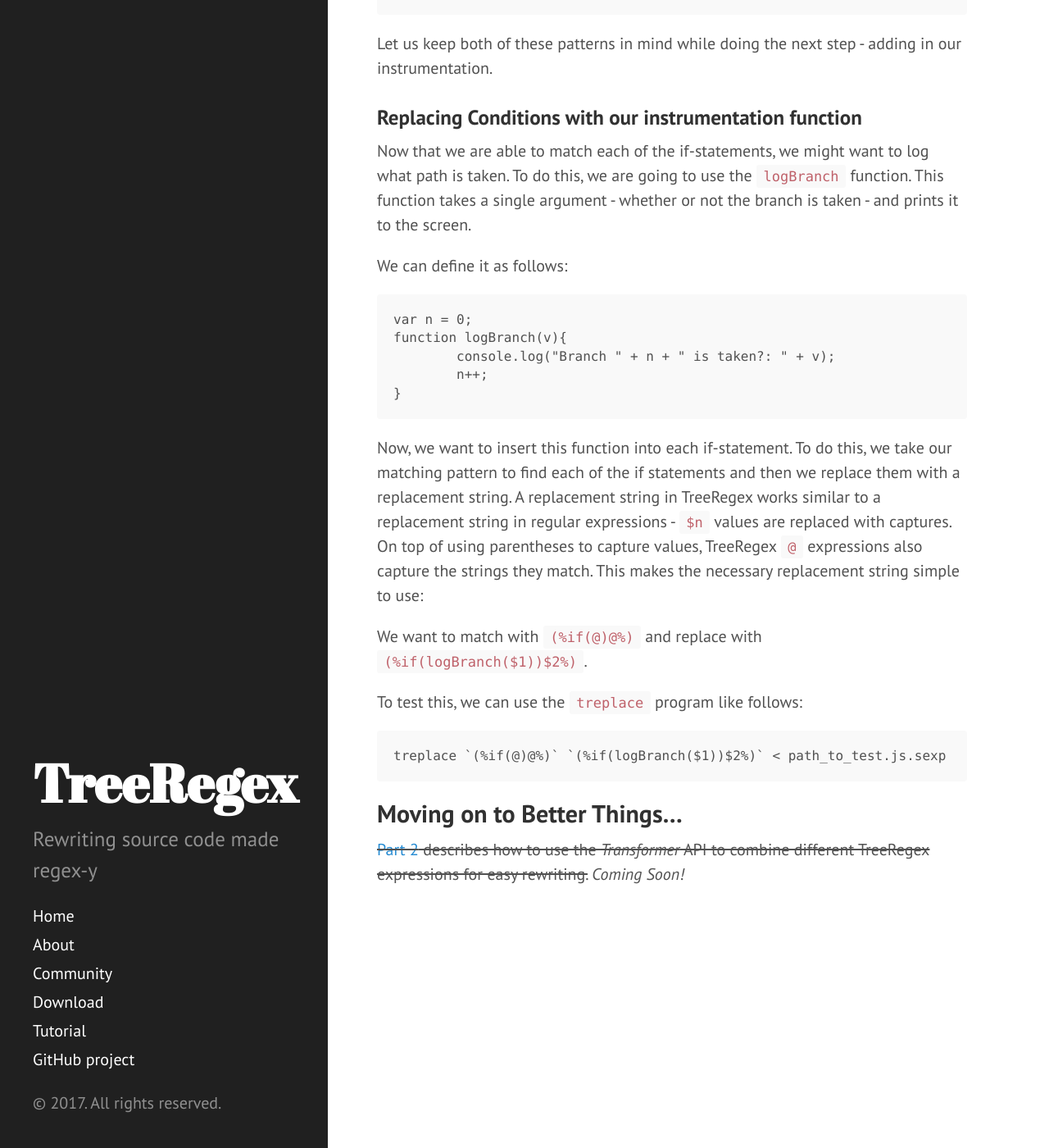
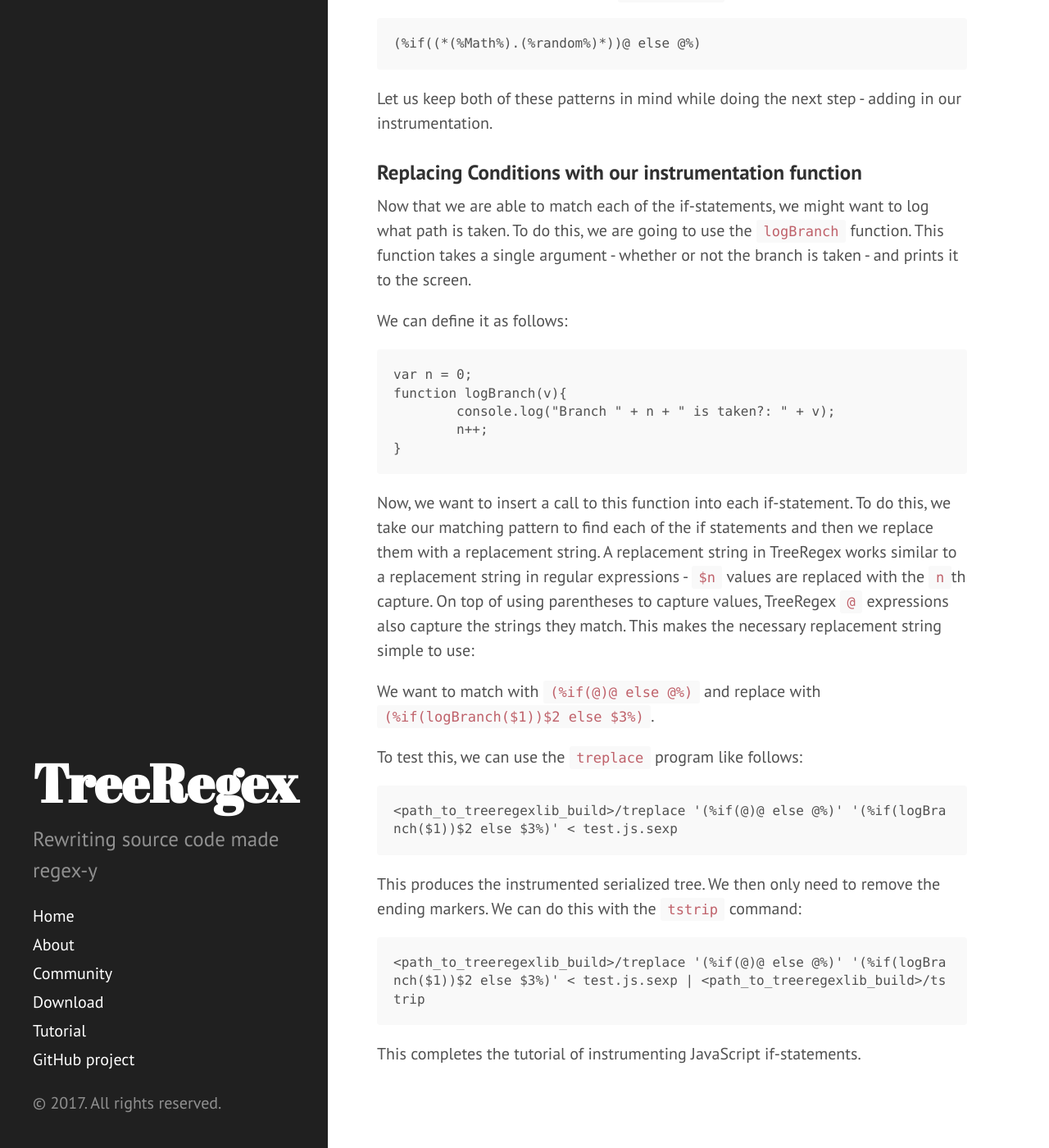
Before and after one commit to TreeRegexLib/TreeRegexLib.github.io, a Jekyll site: the page built from tutorial-part-1.md, in a window 1280 px wide and 1400 px high, scrolled down 2551 px. Shown: the whole window at 82% size. Built offline with Jekyll 4.4.1, drawn with Linux system fonts in a browser that asks for light colours; some of the changed text lies outside the part shown.

Commit message:
Updated text

```diff
--- a/download.md
+++ b/download.md
@@ -9,5 +9,6 @@ To use TreeRegex you need two applications: a frontend to convert source code (o
 
 To download an implementation, see our repos here:
 * [C++ Library + CLI Tools](https://github.com/TreeRegexLib/treeregexlib_cpp)
-* ~~Java Library~~ *Coming Soon!*
-* ~~JS Library~~ *Coming Soon!*
+* Other versions coming soon!
+<!--* ~~Java Library~~ *Coming Soon!*-->
+<!--* ~~JS Library~~ *Coming Soon!*-->
--- a/tutorial-overview.md
+++ b/tutorial-overview.md
@@ -5,8 +5,9 @@ layout: page
 This tutorial teaches you all you need to know about TreeRegex source code modification.  The tutorial is broken into three parts:
 
 - [Part 1](tutorial-part-1.md) discuses what TreeRegex expressions and replacement strings are and how to use them for simple instrumentation
-- ~~[Part 2](tutorial-part-2.md) discusses Transformers and how to use TreeRegex's for more complicated instrumentation~~ *Coming Soon!*
-- ~~[Part 3](tutorial-part-3.md) discusses using ANTLR grammars with TreeRegex and using TreeRegex expressions to evaluate a language~~ *Coming Soon!*
+- Future parts coming soon!
+<!-- ~~[Part 2](tutorial-part-2.md) discusses Transformers and how to use TreeRegex's for more complicated instrumentation~~ *Coming Soon!* -->
+<!-- ~~[Part 3](tutorial-part-3.md) discusses using ANTLR grammars with TreeRegex and using TreeRegex expressions to evaluate a language~~ *Coming Soon!* -->
 
 Throughout this tutorial we will be using the TreeRegex implementation available [here](download.md).  <!--If you have not downloaded and compiled/installed TreeRegex, please first review [TreeRegex: How to Install][2]-->
 
--- a/tutorial-part-1.md
+++ b/tutorial-part-1.md
@@ -36,39 +36,39 @@ This should print out the probability of the path taken.  Otherwise, either `nod
 
 The first step of using TreeRegex is adding the structure to the text - we can use an existing parser for this.  After following the install commands in the `frontend/js` folder, run the command:
 
-    node js_to_sexp.js path_to_test.js
+    node <path_to_treeregex_frontends>/js_to_sexp.js test.js
 
 This will print out the structured text into `test.js.sexp`.  Here we can see the form of the if-statements we want to instrument.  For example, here is the part of the first if-statement that we want to instrument (with the body ellided for brevity):
 
-    (%if((%(%(%(%Math%).(%random%)%)()%) > (%0.5%)%))(%{ ... }%)
+    (%if((%(%(%(%Math%).(%random%)%)()%) > (%0.5%)%))(%{ ... }%) else (%{ ... }%)%)
 
-Any TreeRegex tree is a valid pattern that matches itself; if we used this (with body filled-in) as the pattern we could match this if-statement.  In this case, though, that is not enough.  We want to match any if-statement.  Let us look at  the other if-statement to see if we can determine the pattern we need.
+Any TreeRegex tree is a valid pattern that matches itself; if we used this (with the bodies filled-in) as the pattern we could match this if-statement.  In this case, though, that is not enough.  We want to match any if-statement.  Let us look at  the other if-statement to see if we can determine the pattern we need.
 
 The second if-statement looks like:
 
-    (%if((%(%(%(%Math%).(%random%)%)()%) > (%0.8%)%))(%{ ... }%)
+    (%if((%(%(%(%Math%).(%random%)%)()%) > (%0.8%)%))(%{ ... }%) else (%{ ... }%)%)
 
 Both if-statements look something like this:
 
-    (%if((%...%))(%...%)%)
+    (%if((%...%))(%...%) else (%...%)%)
 
 Where the `(%...%)` is some subtree.
 
 ### Writing and matching Conditions with TreeRegex
 
-In TreeRegex we can either specify the entire subtree with `(%` and `%)`, we can specify some (non-immediate) subtree with `(*` and `*)`, or we can just state that a subtree is there, without requiring any particular text in it with `@`.  Because we are not looking for a particular condition or particular body, we can use `@` here to get the following pattern:
+In TreeRegex we can either specify the entire subtree with `(%` and `%)`, we can specify some (possibly non-immediate) subtree with `(*` and `*)`, or we can just state that a subtree is there, without requiring any particular text in it with `@`.  Because we are not looking for a particular condition or particular body, we can use `@` here to get the following pattern:
 
-    (%if(@)@%)
+    (%if(@)@ else @%)
 
 We can test this pattern using the `tsearch` binary like so:
 
 ~~~~
-tsearch `(%if(@)@%)`  < path_to_test.js.sexp
+<path_to_treeregexlib_build>/tsearch '(%if(@)@ else @%)'  < test.js.sexp
 ~~~~
 
-If we only wanted conditions with `Math.random()` in them, we could use:
+If we only wanted conditions with `Math.random` in them, we could use:
 
-    (%if((*Math.random()*))@%)
+    (%if((*(%Math%).(%random%)*))@ else @%)
 
 Let us keep both of these patterns in mind while doing the next step - adding in our instrumentation.
 
@@ -86,15 +86,24 @@ function logBranch(v){
 }
 ~~~~
 
-Now, we want to insert this function into each if-statement.  To do this, we take our matching pattern to find each of the if statements and then we replace them with a replacement string.  A replacement string in TreeRegex works similar to a replacement string in regular expressions - `$n` values are replaced with captures.  On top of using parentheses to capture values, TreeRegex `@` expressions also capture the strings they match.  This makes the necessary replacement string simple to use:
+Now, we want to insert a call to this function into each if-statement.  To do this, we take our matching pattern to find each of the if statements and then we replace them with a replacement string.  A replacement string in TreeRegex works similar to a replacement string in regular expressions - `$n` values are replaced with the `n`th capture.  On top of using parentheses to capture values, TreeRegex `@` expressions also capture the strings they match.  This makes the necessary replacement string simple to use:
 
-We want to match with `(%if(@)@%)` and replace with `(%if(logBranch($1))$2%)`.
+We want to match with `(%if(@)@ else @%)` and replace with `(%if(logBranch($1))$2 else $3%)`.
 
 To test this, we can use the `treplace` program like follows:
 
 ~~~~
-treplace `(%if(@)@%)` `(%if(logBranch($1))$2%)` < path_to_test.js.sexp
+<path_to_treeregexlib_build>/treplace '(%if(@)@ else @%)' '(%if(logBranch($1))$2 else $3%)' < test.js.sexp
 ~~~~
 
-## Moving on to Better Things...
-~~[Part 2](tutorial-part-2.md) describes how to use the *Transformer* API to combine different TreeRegex expressions for easy rewriting.~~ *Coming Soon!*
+This produces the instrumented serialized tree.  We then only need to remove the ending markers.  We can do this with the `tstrip` command:
+
+~~~~
+<path_to_treeregexlib_build>/treplace '(%if(@)@ else @%)' '(%if(logBranch($1))$2 else $3%)' < test.js.sexp | <path_to_treeregexlib_build>/tstrip
+~~~~
+
+This completes the tutorial of instrumenting JavaScript if-statements.
+
+
+<!--## Moving on to Better Things...
+~~[Part 2](tutorial-part-2.md) describes how to use the *Transformer* API to combine different TreeRegex expressions for easy rewriting.~~ *Coming Soon!*-->
```
Also changed, not shown: other parts of tutorial-part-1.md (+1 -1 lines), about.md (+3 -3 lines), index.md (+7 -4 lines).
